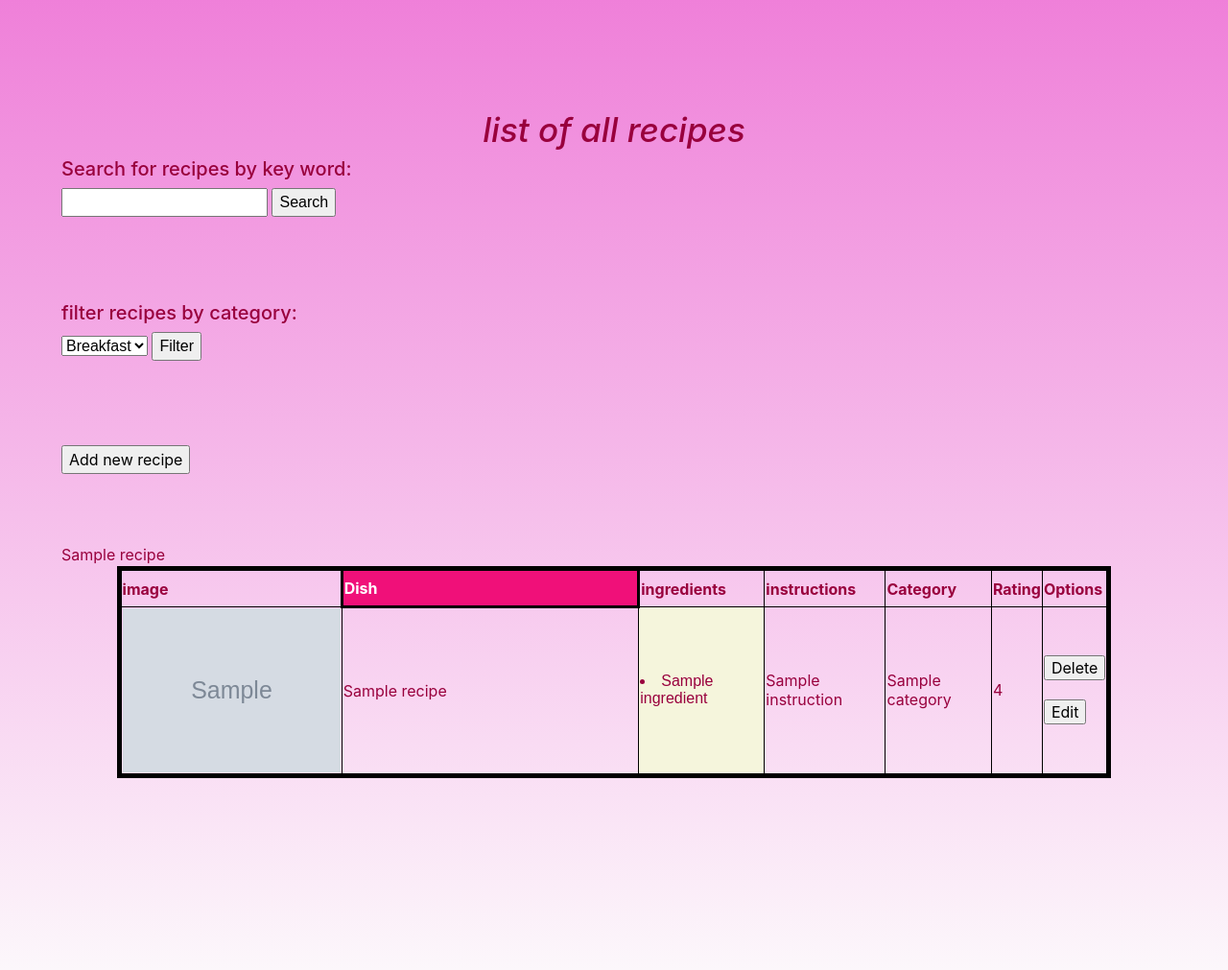
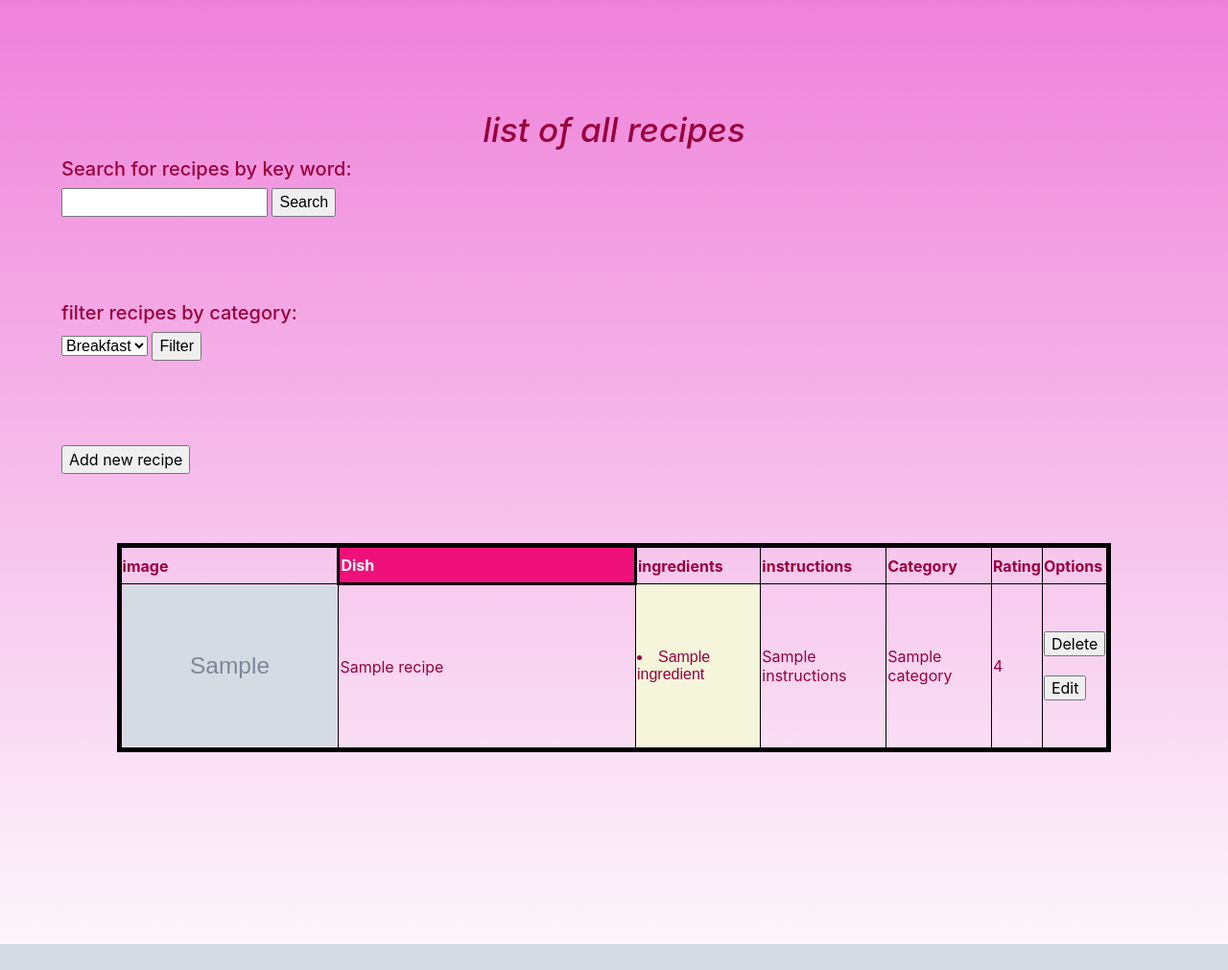
Before and after one commit to syeda05/FlaskProject, a Python web app: template templates/home.html in a window 1280 px wide. Shown: the part 330-1341 px from the top of the page at 96% size. After the commit the page ends 1314 px from the top, so only its background shows below. Run offline with Jinja, Linux system fonts and the light colour scheme; the template is opened without the code that fills it: most values are stand-ins (such as "Sample title", 1, 10 or a date in 2020); grey boxes marked "Sample" are stand-in pictures; some libraries are stand-ins or nearby versions.

Commit message:
Revert "made changes to table in view recipes layout (home.html)"
This reverts commit 39259ed1f44c2db5ae2bdca63c16c3a05d6e2d8f.

```diff
--- a/templates/home.html
+++ b/templates/home.html
@@ -45,13 +45,6 @@
 
 
           <!-- displaying all recipes -->
-
-
-
-          {%for recipe in recipe_list%}
-            {{recipe.name}}
-          {% endfor %}
-
           <table>
             <tr>
               <th id="pic">image</th>
@@ -64,25 +57,24 @@
 
             </tr>
             {%for recipe in recipe_list %}
-
               <tr>
                 <td>
                   <div class="product">
-                    <img src="/static/images/{{recipe.image}}">
+                    <img src="/static/images/{{recipe.img}}">
                   </div>
                 </td>
 
 
                 <td >{{recipe.name}}</td>
                 <td class="product_description">
-                  {%for ingredient in recipe.ingredient%}
+                  {%for ingredient in recipe.ingredients%}
                     <li>{{ingredient}}</li>
                   {% endfor %}
                 </td>
-                <td >{{recipe.instruction}}</td>
+                <td >{{recipe.instructions}}</td>
                 <td>{{recipe.category}}</td>
                 <td>{{recipe.rating}}</td>
-                <td><a href="/deleteRecipe?id={{recipe.id}}"><input type="button" value="Delete"></a><br>
+                <td><a href="/delete-recipe?id={{recipe.id}}"><input type="button" value="Delete"></a><br>
                     <a href="/edit-recipe?id={{recipe.id}}"><input type="button" value="Edit"></a></td>
 
 
```
